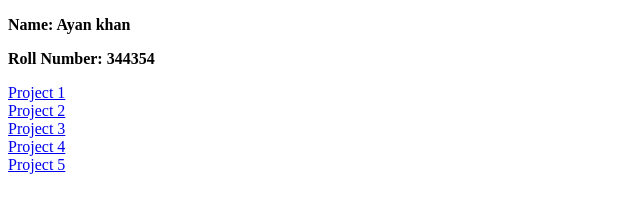
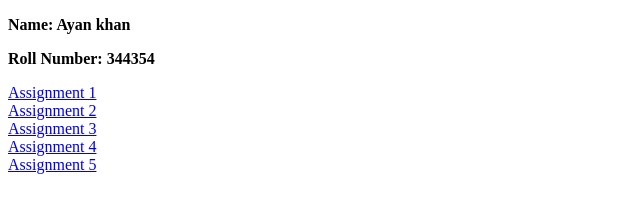
Before and after one commit to Ayankhan090400/Link-assignment, a plain HTML site: page index.html in a window 1280 px wide. Shown: the whole page, without its empty margins (0-640 px from the left). Drawn offline with Linux system fonts and the light colour scheme.

Commit message:
Update index.html

```diff
--- a/index.html
+++ b/index.html
@@ -10,11 +10,11 @@
 <body>
     <p><b>Name: Ayan khan</b></p>
     <p><b>Roll Number: 344354</b></p>
-    <a href="geek.html">Project 1</a><br>
-    <a href="fruits.html">Project 2</a><br>
-    <a href="app.html">Project 3</a><br>
-    <a href="nested.html">Project 4</a><br>
-    <a href="home.html">Project 5</a><br>
+    <a href="geek.html">Assignment 1</a><br>
+    <a href="fruits.html">Assignment 2</a><br>
+    <a href="app.html">Assignment 3</a><br>
+    <a href="nested.html">Assignment 4</a><br>
+    <a href="home.html">Assignment 5</a><br>
 
 </body>
 
```
